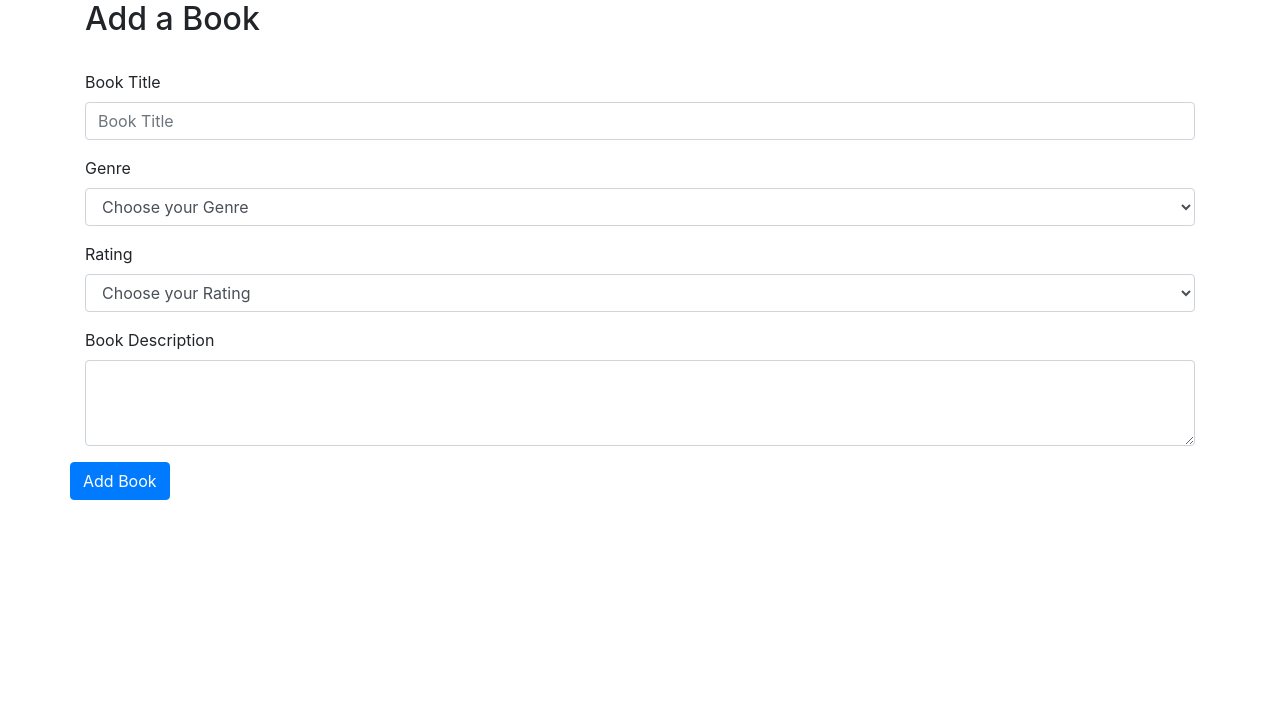
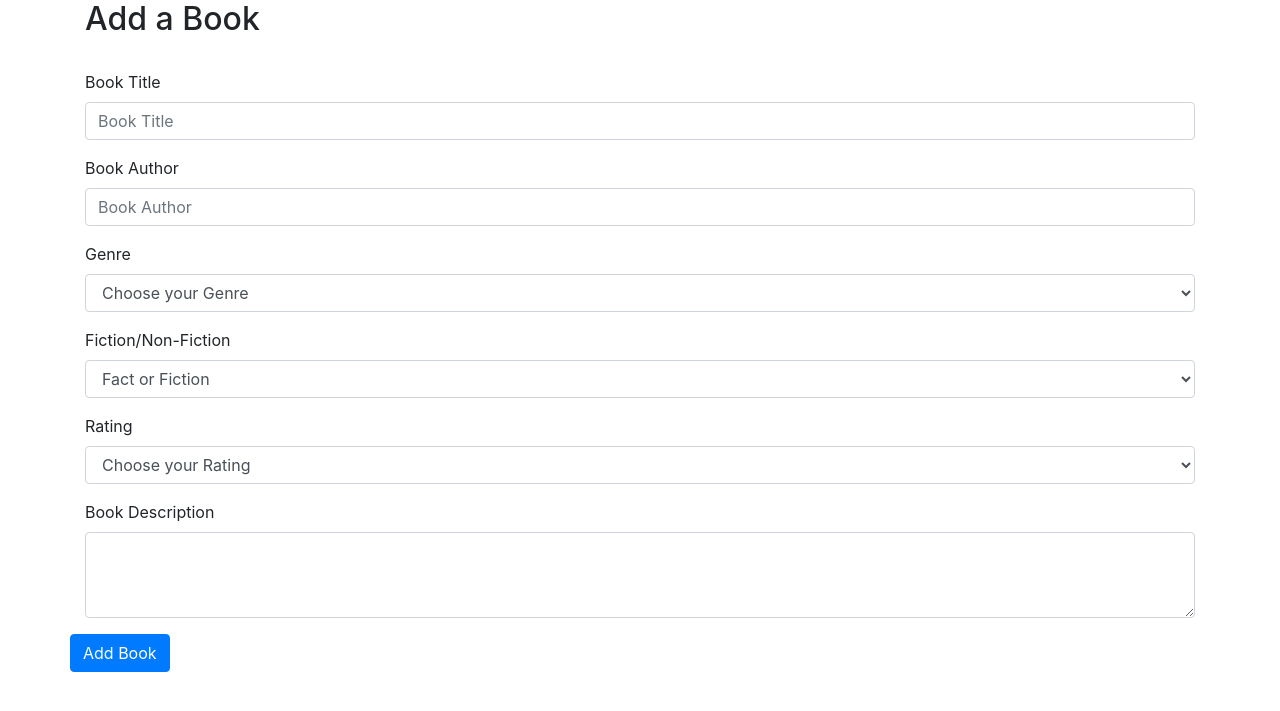
Before and after one commit to Code-Institute-Submissions/flask_book_review, a Flask app: page /add_book in a window 1280 px wide. Shown: the part 56-767 px from the top of the page. Run offline with Flask 2, Linux system fonts and the light colour scheme; data that the repository does not hold is empty; some libraries are stand-ins or nearby versions.

Commit message:
Added a hidden delete_book input when adding new books and added required values to the form

```diff
--- a/templates/add_book.html
+++ b/templates/add_book.html
@@ -12,17 +12,26 @@
 <br>
 <div class="container half_width_container">
     <form action="{{ url_for('insert_book') }}" method="POST">
+        <!-- allows some books to be deleted whereas others will be permanent -->
+        <input id="delete_book" name="delete_book" type="hidden" value="true">
         <div class="row">
             <div class="form-group col-sm-12">
                 <label for="book_name">Book Title</label>
-                <input type="text" class="form-control" id="book_name" name="book_name" placeholder="Book Title">
+                <input type="text" class="form-control" id="book_name" name="book_name" placeholder="Book Title" required="True">
+            </div>
+        </div>
+
+        <div class="row">
+            <div class="form-group col-sm-12">
+                <label for="author_name">Book Author</label>
+                <input type="text" class="form-control" id="author_name" name="author_name" placeholder="Book Author" required="True">
             </div>
         </div>
 
         <div class="row">
             <div class="form-group col-sm-12">
                 <label for="genre_name">Genre</label>
-                <select class="form-control" id="genre_name" name="genre_name">
+                <select class="form-control" id="genre_name" name="genre_name" required="True">
                     <option value="" disabled selected>Choose your Genre</option>
                     {% for genre in book_genre %}
                         <option value="{{ genre.genre_name }}">{{ genre.genre_name }}</option>
@@ -33,8 +42,20 @@
 
         <div class="row">
             <div class="form-group col-sm-12">
+                <label for="fact_fiction">Fiction/Non-Fiction</label>
+                <select class="form-control" id="fact_fiction" name="fact_fiction" required="True">
+                    <option value="" disabled selected>Fact or Fiction</option>
+                    {% for fiction_non in fiction_non %}
+                    <option value="{{ fiction_non.fact_fiction }}">{{ fiction_non.fact_fiction }}</option>
+                    {% endfor %}
+                </select>
+            </div>
+        </div>
+
+        <div class="row">
+            <div class="form-group col-sm-12">
                 <label for="rating_value">Rating</label>
-                <select class="form-control" id="rating_value" name="rating_value">
+                <select class="form-control" id="rating_value" name="rating_value" required="True">
                     <option value="" disabled selected>Choose your Rating</option>
                     {% for rating in rating %}
                         <option value="{{ rating.rating_value }}">{{ rating.rating_value }}</option>
```
